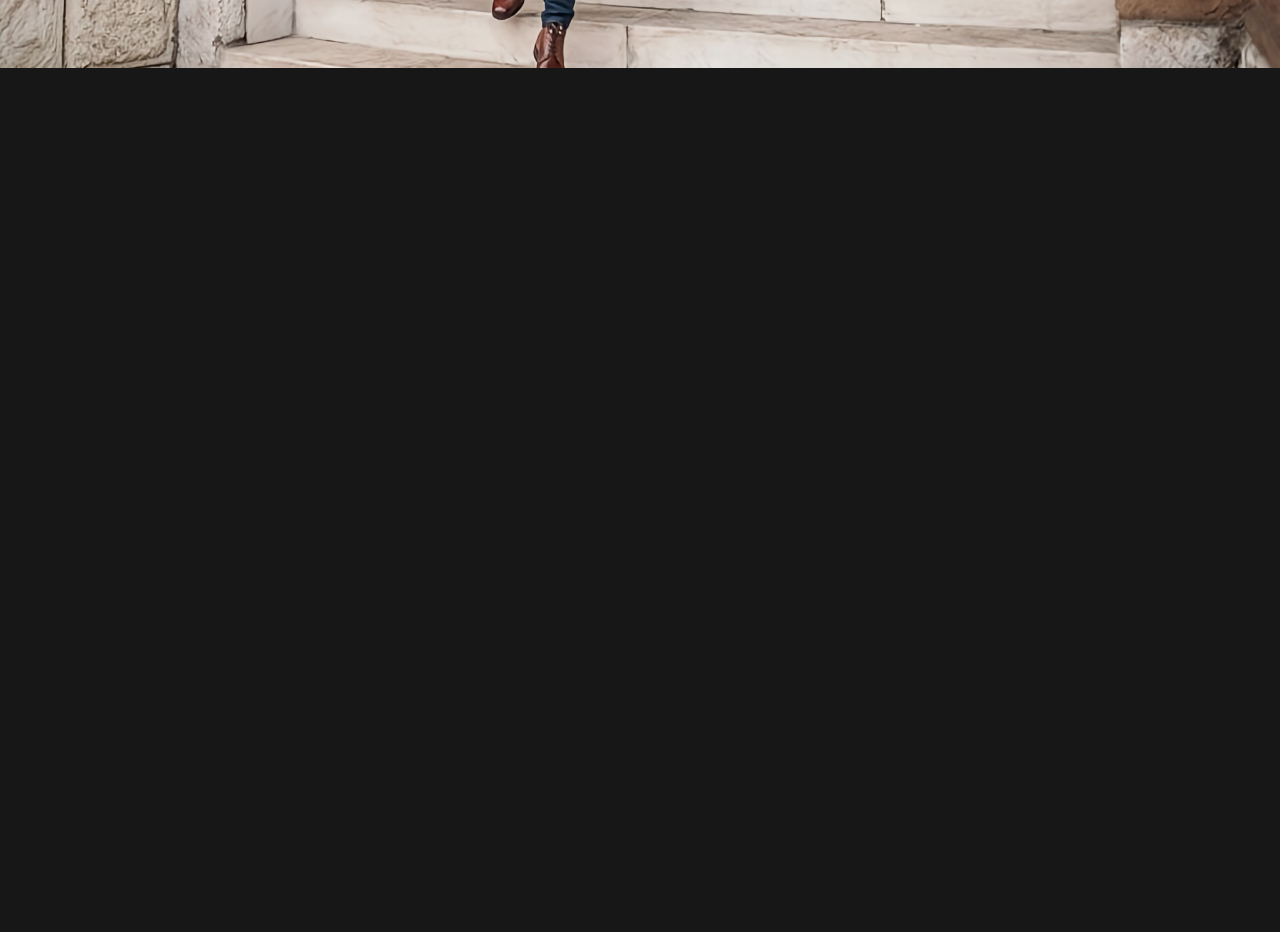
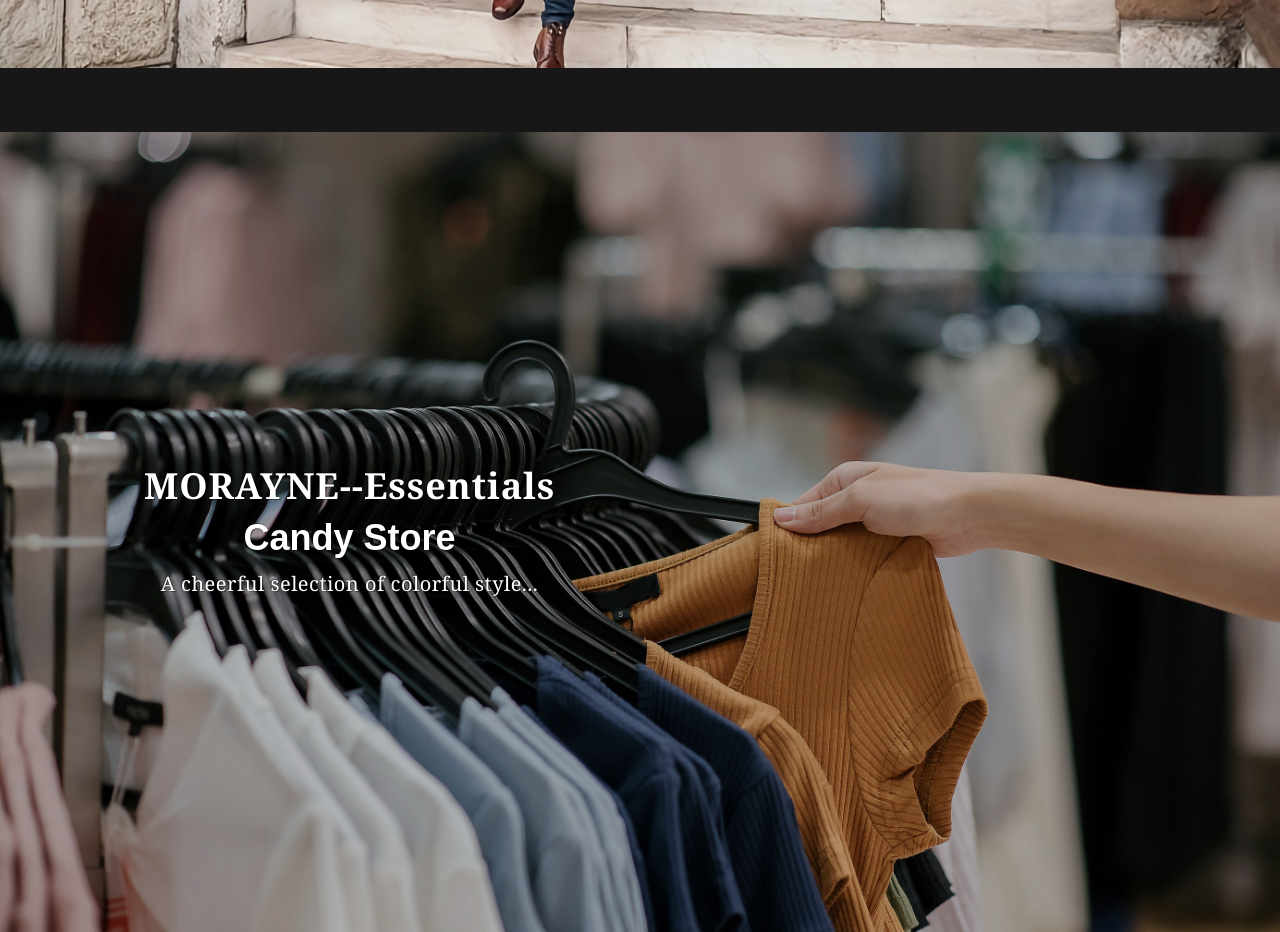
Before and after one commit to zainabzahid711/e-comm, a Next.js app: page /home in a window 1280 px wide. Shown: the part 700-1632 px from the top of the page. Before the commit the page ends 800 px from the top, so only its background shows below. Built offline with nearby package versions, Linux system fonts and the light colour scheme.

Commit message:
newSection

```diff
--- a/src/app/home/page.tsx
+++ b/src/app/home/page.tsx
@@ -1,12 +1,41 @@
 "use client";
+// import CardWrapper from "@/src/cart/cardWrapper";
 import NavBar from "../../components/navBar/navBar";
 import MainCarousal from "@/src/carousal/mainCarousal";
+// import { useEffect, useState } from "react";
+// import { collection, getDocs } from "firebase/firestore/lite"; // Correct imports
+// import { db } from "../../firebase/config";
+// import { Product } from "../../types/productPage";
+import CandyStore from "@/src/components/storeSection/candyStore";
 
 const Home = () => {
+  // const [products, setProducts] = useState<Product[]>([]);
+
+  // useEffect(() => {
+  //   const fetchProducts = async () => {
+  //     try {
+  //       const querySnapshot = await getDocs(collection(db, "products"));
+  //       const productsData = querySnapshot.docs.map((doc) => ({
+  //         id: doc.id,
+  //         ...doc.data(),
+  //       })) as Product[];
+  //       setProducts(productsData);
+  //     } catch (error) {
+  //       console.error("Error fetching products:", error);
+  //     }
+  //   };
+
+  //   fetchProducts();
+  // }, []);
   return (
     <>
       <NavBar />
       <MainCarousal />
+      <CandyStore
+        mainText="MORAYNE--Essentials"
+        text="Candy Store"
+        subtext="A cheerful selection of colorful style..."
+      />
     </>
   );
 };
--- a/src/app/layout.tsx
+++ b/src/app/layout.tsx
@@ -6,6 +6,9 @@ import Head from "next/head";
 export const metadata: Metadata = {
   title: "an e-commerce app",
   description: "shopping",
+  // icons: {
+  //   icon: "/favicon.ico", // Path to your favicon in the public directory
+  // },
 };
 
 export default function RootLayout({
@@ -16,6 +19,7 @@ export default function RootLayout({
   return (
     <html lang="en">
       <Head>
+        <link rel="icon" href="/logo.png" type="image/x-icon" />
         <link
           href="https://fonts.googleapis.com/css2?family=Playfair+Display:wght@400;700&display=swap"
           rel="stylesheet"
--- a/src/components/navBar/navBar.tsx
+++ b/src/components/navBar/navBar.tsx
@@ -44,7 +44,7 @@ const NavBar = () => {
 
         {/* Logo */}
         <div className=" text-3xl font-bold">
-          <Link href="/">Aurelia Valor</Link>
+          <Link href="/">MORAYNE</Link>
         </div>
 
         {/* Desktop Navigation */}
--- /dev/null
+++ b/src/components/storeSection/candyStore.tsx
@@ -0,0 +1,37 @@
+import React from "react";
+
+// Define the props interface
+interface CandyStoreProps {
+  mainText: string;
+  text: string;
+  subtext: string;
+}
+
+const CandyStore: React.FC<CandyStoreProps> = ({ mainText, text, subtext }) => {
+  return (
+    <div
+      className="mt-16 relative h-screen bg-cover bg-center"
+      style={{ backgroundImage: "url('/fashion.jpeg')" }}
+    >
+      {/* Overlay to darken the background image for better text visibility */}
+      <div className="absolute inset-0 bg-black bg-opacity-30"></div>
+
+      {/* Centered text container */}
+      <div className="p-36 flex flex-col justify-center items-start gap-3 absolute top-1/2 left-0 transform -translate-y-1/2 z-10">
+        {/* Main text with outline and shadow */}
+        <p className="text-2xl md:text-4xl font-bold text-white font-serif tracking-wide text-center mx-auto [text-shadow:_1px_1px_0_rgb(0_0_0_/_40%),_-1px_-1px_0_rgb(0_0_0_/_40%)]">
+          {mainText}
+        </p>
+        <p className="text-2xl md:text-4xl font-bold text-white text-center mx-auto [text-shadow:_1px_1px_0_rgb(0_0_0_/_40%),_-1px_-1px_0_rgb(0_0_0_/_40%)]">
+          {text}
+        </p>
+        {/* Subtext with outline and shadow */}
+        <p className="text-lg md:text-xl font-serif tracking-wide text-white text-center mx-auto [text-shadow:_1px_1px_0_rgb(0_0_0_/_40%),_-1px_-1px_0_rgb(0_0_0_/_40%)]">
+          {subtext}
+        </p>
+      </div>
+    </div>
+  );
+};
+
+export default CandyStore;
```
